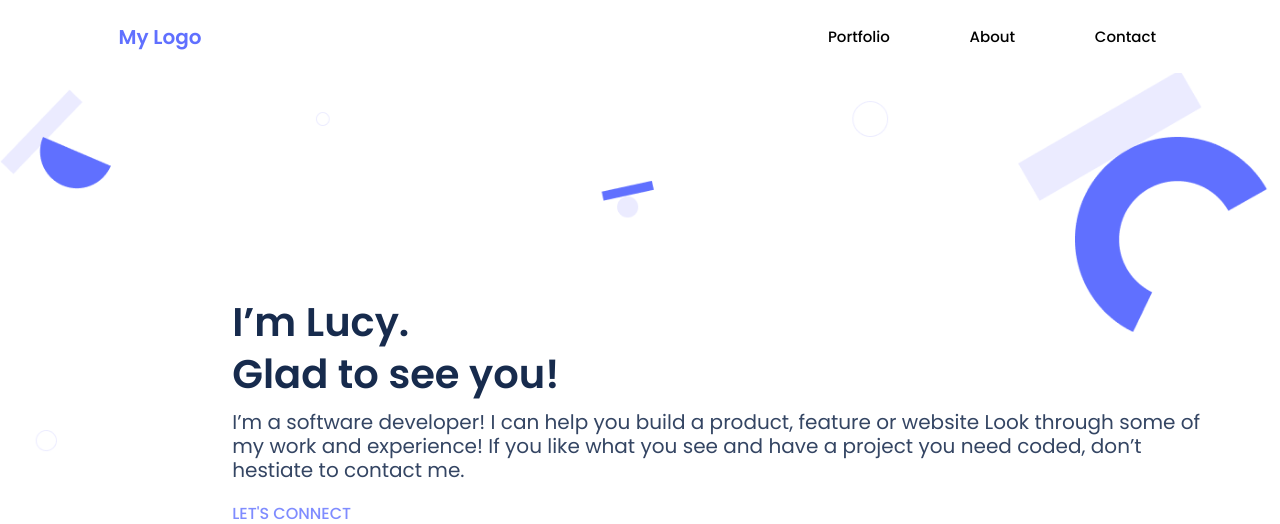
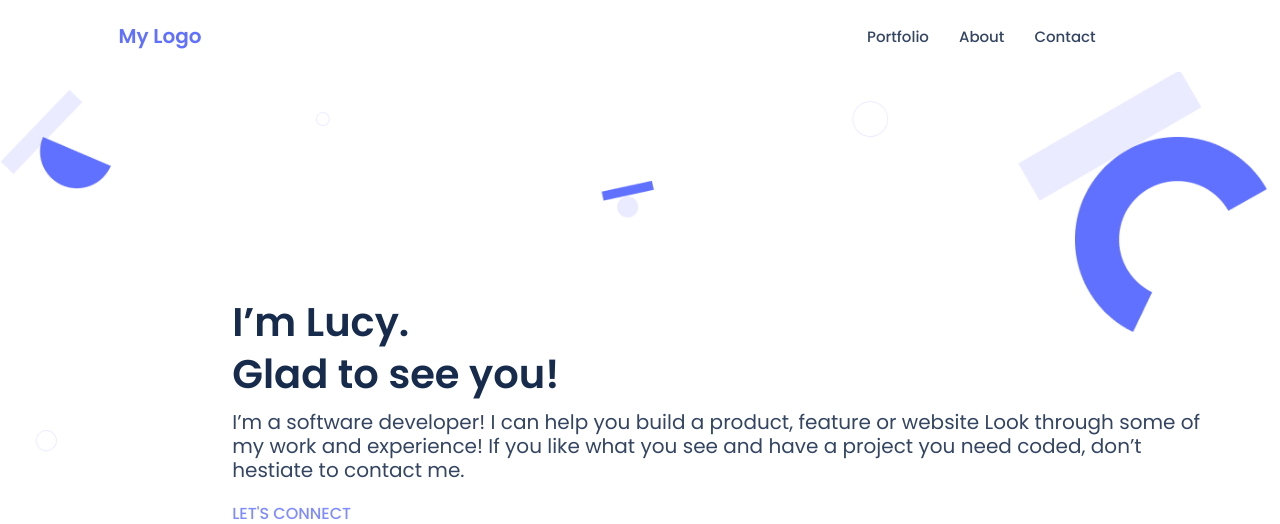
Before and after one commit to lucy-sees/Webforlio, a website: page index.html in a window 1280 px wide. Shown: the top 524 px of the page. Drawn offline with Linux system fonts and the light colour scheme.

Commit message:
Update desktop.css to fix spacing and nav bar

```diff
--- a/desktop.css
+++ b/desktop.css
@@ -41,27 +41,30 @@
   }
 
   .menu-toggle {
-    width: 35%;
     display: flex;
-    justify-content: space-around;
-    padding: 24px;
-    flex-direction: row;
+    justify-content: center;
     align-items: center;
-    gap: 8px;
-    margin-right: 5%;
+    padding: 10px;
+    position: fixed;
+    right: 20px;
+    transform: translateX(-50%);
+  }
+
+  .menu-toggle span {
+    margin: 0 10px;
   }
 
   .menu-item {
-    font-weight: 500;
     font-size: 15px;
     line-height: 20px;
-    text-align: center;
     color: #344563;
+    font-weight: 500;
+    padding: 5px;
+    transition: background-color 0.3s;
   }
 
   a.menu-item {
     text-decoration: none;
-    color: #000;
   }
 
   /* Main section styles */
@@ -135,7 +138,6 @@
     padding-top: 10%;
     padding-left: 6%;
     padding-right: 6%;
-    padding-bottom: 17%;
     background-color: rgba(229, 229, 229, 0.3);
   }
 
@@ -188,8 +190,6 @@
     margin-block-end: 0;
     padding-inline-start: 0;
     padding-top: 2%;
-
-    /* gap: 2.5%; */
   }
 
   .first-list-item-desktop {
@@ -613,18 +613,6 @@
     align-items: center;
   }
 
-  .slider-container {
-    width: 100%;
-    height: 100%;
-    display: flex;
-    align-items: center;
-    justify-content: center;
-    overflow: hidden;
-    border-radius: 10px;
-    margin-top: 50px;
-    margin-bottom: -108px;
-  }
-
   /* Contact me ends */
 
   .wrapper-about-contact {
--- a/style.css
+++ b/style.css
@@ -26,6 +26,7 @@ body {
   left: 0%;
   right: 0%;
   width: 100%;
+  height: 72px;
 }
 
 .logo {
```
